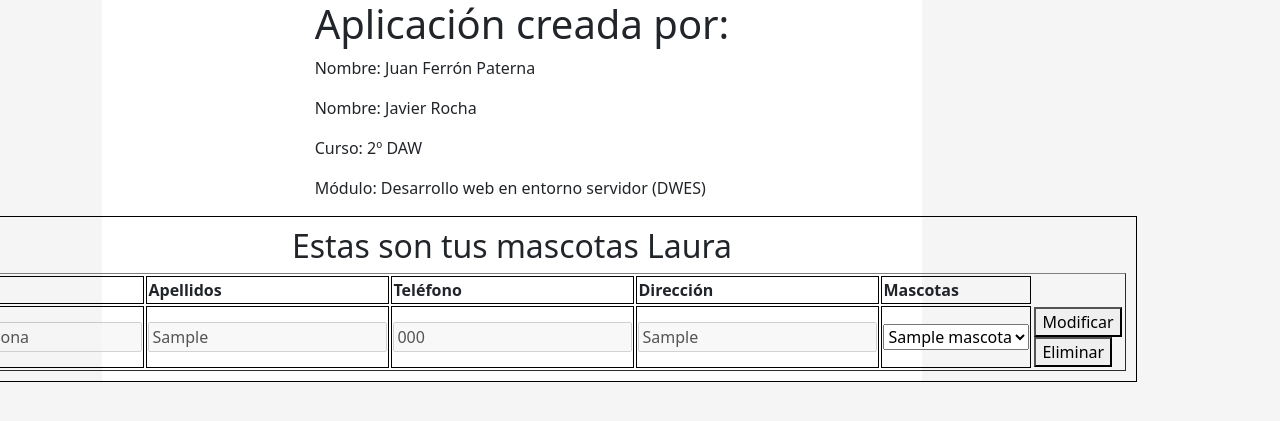
After one commit to ferronmol/clinicaVeterinariaTalavera, a PHP site: page /clinicaVeterinariaTalavera/pages/crud.php in a window 1280 px wide. The commit adds this page. Shown: the top 421 px of the page. Run offline with PHP 8.4, Linux system fonts and the light colour scheme; tables that the repository leaves empty or names only in its code hold one stand-in row (values such as "Sample post").

Commit message:
Primera aproximaciónn de la mustra de las mascotas cuando accede un usuario

```diff
--- /dev/null
+++ b/clinicaVeterinariaTalavera/css/styles.css
@@ -0,0 +1,36 @@
+.body{
+    max-width: 1200px;
+    min-width: 400px;
+    width: 100%;
+    display: flex;
+    flex-direction: column;
+    justify-content: center;
+    align-items: center;
+}
+.container,.main{
+    width: 100%;
+    display: flex;
+    flex-direction: column;
+    justify-content: center;
+    align-items: center;
+    border: 1px solid black;
+    padding: 10px;
+}
+.form{
+    padding: 10px;
+    display: flex;
+    justify-content: center;
+    align-items: center;
+}
+.form__buttons{
+    display: flex;
+    gap: 3px;
+    justify-content: center;
+    align-items: center;
+}
+table{
+    border-collapse: separate;
+}
+.td{
+    border: 1px solid black;
+}
--- /dev/null
+++ b/clinicaVeterinariaTalavera/files/functions.php
@@ -0,0 +1,18 @@
+<?php
+function connectionBBDD($cadena,$user = 0,$password = 0){
+    try{
+        $bd = new PDO($cadena,$user,$password);
+    } catch (Exception $ex) {
+        'La conexión no se pudo realizar correctamente, intentlo más tarde';
+    }
+    return $bd;
+}
+
+function selectValues($bd,$sql){
+//     and dni_propietario in (SELECT dni from personas where nombre = "Juan")
+    $values = $bd->query($sql);
+//realizamos ese código apra solo coger el array asociativo de la consulta
+    $values->setFetchMode(PDO::FETCH_ASSOC);
+    return $values;
+
+}
--- a/clinicaVeterinariaTalavera/index.php
+++ b/clinicaVeterinariaTalavera/index.php
@@ -1,3 +1,5 @@
+
+
 <!DOCTYPE html>
 <html lang="es">
     <head>
@@ -8,6 +10,7 @@
         <title>Clinica Veterinaria Talavera</title>
     </head>
     <body>
+        <a href="./pages/crud.php">Ir a crud</a>
         <header class= "info">
             <h1 class="title">aplicación creada por:</h1>
             <div class="personal_data">
--- a/clinicaVeterinariaTalavera/pages/pagina.php
+++ b/clinicaVeterinariaTalavera/pages/crud.php
@@ -1,3 +1,15 @@
+
+<?php
+//iniciamos sesion y guardamos el nombre de susuario qeu tenemos en la sesion en una variable una vz filtrado
+session_start();
+//varible booleana para guardar si hay errores a la hora de acceder a la pagina
+$error = false;
+$rol = 1;
+if (isset($_SESSION['user']) && isset($_SESSION['rol'])) {
+    $user = htmlspecialchars($_POST['user']);
+    $rol = htmlspecialchars($_POST['rol']);
+}
+?>
 <!DOCTYPE html>
 <html lang="es">
     <head>
@@ -5,11 +17,19 @@
         <link rel="stylesheet" href="https://cdn.jsdelivr.net/npm/bootstrap-icons@1.11.1/font/bootstrap-icons.css">
         <link href="https://cdn.jsdelivr.net/npm/bootstrap@5.3.0-alpha1/dist/css/bootstrap.min.css" rel="stylesheet" integrity="sha384-GLhlTQ8iRABdZLl6O3oVMWSktQOp6b7In1Zl3/Jr59b6EGGoI1aFkw7cmDA6j6gD" crossorigin="anonymous">
         <link rel="stylesheet" href="../assets/css/style.css">
-        <title>Página</title>
+        <title>CRUD</title>
     </head>
     <body>
+       <?php
+       if($rol === 0){
+           require '../pages/crudRol0.php';
+       }else{
+           if($rol === 1){
+               require '../pages/crudRol1.php';
+           }
+       }
 
-
+       ?>
         <script src="https://cdn.jsdelivr.net/npm/bootstrap@5.3.0-alpha1/dist/js/bootstrap.bundle.min.js" integrity="sha384-w76AqPfDkMBDXo30jS1Sgez6pr3x5MlQ1ZAGC+nuZB+EYdgRZgiwxhTBTkF7CXvN" crossorigin="anonymous"></script>
     </body>
 </html>
--- /dev/null
+++ b/clinicaVeterinariaTalavera/pages/crudRol1.php
@@ -0,0 +1,126 @@
+<?php
+require '../files/functions.php';
+$user = 'Laura';
+$bd = connectionBBDD('mysql:dbname=exposicion;host=127.0.0.1', 'root', '');
+//comprobamos si existe usuario desde ela rchivo requerido anterior se maneja esta posibilidad y se guarda en una variable
+if (isset($user)) {
+    //rezlimaos la consulta para sacar por pantalla los nombres de todos los usuarios de la veterinaria
+    $sql = "select nombre,apellido,telefono,direccion FROM personas";
+    $clients = selectValues($bd, $sql);
+}
+//Cerramos la conexión con la base de datos
+$bd = null;
+?>
+
+<!DOCTYPE html>
+<html lang="es">
+    <head>
+        <meta charset="UTF-8">
+        <link rel="stylesheet" href="https://cdn.jsdelivr.net/npm/bootstrap-icons@1.11.1/font/bootstrap-icons.css">
+        <link href="https://cdn.jsdelivr.net/npm/bootstrap@5.3.0-alpha1/dist/css/bootstrap.min.css" rel="stylesheet" integrity="sha384-GLhlTQ8iRABdZLl6O3oVMWSktQOp6b7In1Zl3/Jr59b6EGGoI1aFkw7cmDA6j6gD" crossorigin="anonymous">
+        <link rel="stylesheet" href="../css/styles.css">
+        <title>Clinica Veterinaria Talavera</title>
+    </head>
+    <body>
+        <header class= "info">
+            <h1 class="title">Aplicación creada por:</h1>
+            <div class="personal_data">
+                <p>Nombre: Juan Ferrón Paterna</p>
+                <p>Nombre: Javier Rocha </p>
+                <p>Curso: 2º DAW</p>
+                <p>Módulo: Desarrollo web en entorno servidor (DWES)</p>
+            </div>
+        </header>
+        <div>
+            <main class="main">
+                <?php
+                //Controlamos si existe la consulta si a devulto algo para poder controlar los errores
+                if (isset($clients)) {
+                    ?>
+                    <h2>Estas son tus mascotas <?= $user ?></h2>
+                    <table border="1">
+                        <thead>
+                            <tr>
+                                <th class="td">Nombre</th>
+                                <th class="td">Apellidos</th>
+                                <th class="td">Teléfono</th>
+                                <th class="td">Dirección</th>
+                                <th class="td">Mascotas</th>
+                            </tr>
+                        </thead>
+                        <tbody>
+                            <?php
+                            //recorremos al arrya de los registros que de la consulta y creamos un tr para cada mascota
+                            foreach ($clients as $client) {
+                                ?>
+                                <tr>
+                                    <?php
+                                    //recorremos el array para cada registro en este caso para cada mascota
+
+                                    foreach ($client as $key => $value) {
+                                        //creamos un td para imprimir cada uno de los valores de las columnas, dentro metremos un input para hacer el campo editable
+                                        ?>
+
+                                        <td class="td">
+                                            <input name="name_cliente" disabled value="<?= $value ?>">
+                                        </td>
+
+                                        <?php
+                                    }
+                                    //Realizamos una conexión a la base de datos para obtener el objeto con el que realizaremos la consulta
+                                    $bd = connectionBBDD('mysql:dbname=exposicion;host=127.0.0.1', 'root', '');
+                                    //generamos una consulta para las masscotas de cada cliente
+                                    //guardo en una variable el nombre del cliente sobre el que se genera la consulta
+                                    $client_name = $client['nombre'];
+                                    $mascotas = selectValues($bd, "SELECT nombre FROM mascotas WHERE dni_propietario in (SELECT dni FROM personas WHERE nombre = '$client_name')");
+                                    //Cerramos la conexión con la base de datos
+                                    $bd = null;
+                                    if (isset($mascotas)) {
+                                        //recoremos el array con los registros de las mascotas de cada cliente
+                                        //creamos un select para guardad todas los nombres de las mascotas en options
+                                        ?>
+                                        <td class="td">
+                                            <select class="select" name="puppies">
+                                                <?php
+                                                foreach ($mascotas as $mascota) {
+                                                    //para cada creamos una etiqueta option y la rellenamos con el nombre de la mascota del cliente
+                                                    ?>
+                                                    <option class="option" name="puppy" value="<?= $mascota['nombre'] ?>"><?= $mascota['nombre'] ?></option>
+                                                    <?php
+                                                }
+                                                //cerramos la etiqueta select
+                                                ?>
+                                            </select>
+                                        </td>
+                                        <?php
+                                        //Creamos dos etiquetas <td> para guardar lso botones de editar o borrar y dentro meteremos un formulario
+                                        ?>
+                                        <td>
+                                            <form action="<?= $_SERVER['PHP_SELF'] ?>" method="post">
+                                                <button type="submit" name="update" value="<?= $client['nombre'] ?>">Modificar</button>
+                                                <button type="submit" name="delete" value="<?= $client['nombre'] ?>">Eliminar</button>
+                                            </form>
+                                        </td>
+                                        <?php
+                                    }
+                                    ?>
+                                </tr>
+                                <?php
+                            }
+                            ?>
+    <!--<td class="td">Hola</th>-->
+
+                        </tbody>
+                    </table>
+                    <?php
+                }//final if
+                ?>
+
+            </main>
+            <footer class="footer">
+
+            </footer>
+        </div>
+        <script src="https://cdn.jsdelivr.net/npm/bootstrap@5.3.0-alpha1/dist/js/bootstrap.bundle.min.js" integrity="sha384-w76AqPfDkMBDXo30jS1Sgez6pr3x5MlQ1ZAGC+nuZB+EYdgRZgiwxhTBTkF7CXvN" crossorigin="anonymous"></script>
+    </body>
+</html>
```
Also changed, not shown: clinicaVeterinariaTalavera/nbproject/private/private.xml (+6 -1 lines), clinicaVeterinariaTalavera/pages/crudRol0.php (added, +132 -0 lines), 1 other file.
